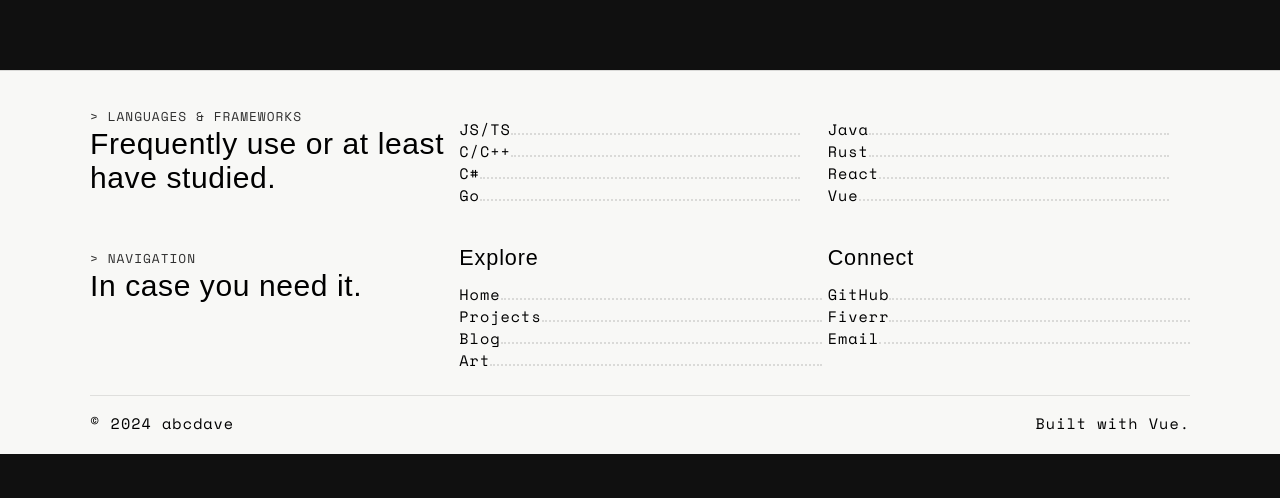
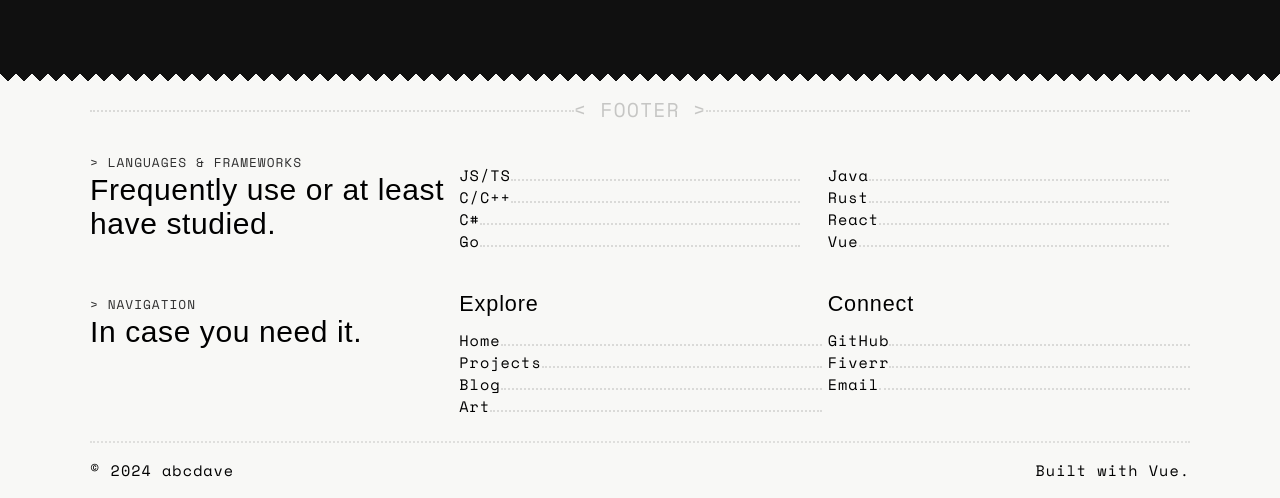
Before and after one commit to abcdavk/dafolio, a Vue app: page / in a window 1280 px wide. Shown: the part 3140-3638 px from the top of the page. Before the commit the page ends 3594 px from the top, so only its background shows below. Built offline with nearby package versions, Linux system fonts and the light colour scheme; some icons are missing; a web font is replaced by a local one.

Commit message:
feat: add receipt-edge-top class

```diff
--- a/src/assets/main.css
+++ b/src/assets/main.css
@@ -68,3 +68,15 @@ main {
 
   padding: 0;
 }
+
+.receipt-edge-top {
+  mask-image: conic-gradient(from 135deg at top, #0000, #101010 1deg 89deg, #0000 90deg);
+  mask-size: 16px 100%;
+  mask-repeat: round;
+  mask-position: top;
+
+  -webkit-mask-image: conic-gradient(from 135deg at top, #0000, #101010 1deg 89deg, #0000 90deg);
+  -webkit-mask-size: 16px 100%;
+  -webkit-mask-repeat: round;
+  -webkit-mask-position: top;
+}
--- a/src/components/Footer.vue
+++ b/src/components/Footer.vue
@@ -1,7 +1,12 @@
 <template>
-  <footer class="site-footer">
+  <footer class="site-footer receipt-edge-top">
     <div class="footer-container">
-      <div class="footer-grid">
+      <div class="title">
+        <span class="dots"></span>
+        <span class="text">< FOOTER ></span>
+        <span class="dots"></span>
+      </div>
+      <div class="footer-grid footer-top">
         <div class="footer-headline">
           <span>> LANGUAGES & FRAMEWORKS</span>
           <h4>Frequently use or at least have studied.</h4>
@@ -131,7 +136,7 @@ const { isMobile } = useIsMobile()
   width: 100%;
   height: 0 auto;
   background-color: #f8f8f6;
-  border-top: 1px solid rgba(0, 0, 0, 0.12);
+  /* border-top: 1px solid rgba(0, 0, 0, 0.12); */
   padding: 2rem 1rem 1.25rem;
   margin-top: 80px;
   color: #000;
@@ -140,6 +145,16 @@ const { isMobile } = useIsMobile()
 .footer-container {
   width: min(100%, 1100px);
   margin: 0 auto;
+}
+
+.footer-container .title {
+  display: flex;
+  color: rgba(0, 0, 0, 0.2);
+  font-family: var(--font-mono);
+}
+
+.footer-container .title .text {
+  line-height: 50%;
 }
 
 .footer-grid {
@@ -154,6 +169,10 @@ const { isMobile } = useIsMobile()
   display: grid;
   grid-template-columns: repeat(2, minmax(0, 1fr));
   gap: 6px;
+}
+
+.footer-top {
+  padding-top: 32px;
 }
 
 .footer-headline h4 {
@@ -189,6 +208,7 @@ const { isMobile } = useIsMobile()
 .footer-techstack li:hover {
   display: flex;
   filter: saturate(100%) hue-rotate(1deg) brightness(100%) contrast(100%);
+  background-color: rgba(0, 0, 0, 0.12);
 }
 
 .footer-techstack .icon {
@@ -235,7 +255,7 @@ const { isMobile } = useIsMobile()
 .footer-links a:hover,
 .footer-social a:hover,
 .footer-mail:hover {
-  color: #13b86b;
+  background-color: rgba(0, 0, 0, 0.12);
 }
 
 .footer-bottom {
@@ -243,7 +263,7 @@ const { isMobile } = useIsMobile()
   justify-content: space-between;
   gap: 1rem;
   padding-top: 1rem;
-  border-top: 1px solid rgba(0, 0, 0, 0.1);
+  border-top: 2px dotted rgba(0, 0, 0, 0.1);
 }
 
 @media (max-width: 768px) {
--- a/src/components/Home/ClientReviews.vue
+++ b/src/components/Home/ClientReviews.vue
@@ -207,7 +207,7 @@ onBeforeUnmount(() => {
 
 .review-card-track {
   display: flex;
-  gap: 1.5rem;
+  gap: 1rem;
   width: max-content;
 }
 
--- a/src/components/ReviewCard.vue
+++ b/src/components/ReviewCard.vue
@@ -44,7 +44,8 @@ defineProps({
   flex-direction: column;
   gap: 1rem;
 
-  flex: 0 0 360px;
+  flex: 0 0 300px;
+  min-height: 360px;
   max-height: 380px;
 
   padding: 1.5rem;
@@ -54,7 +55,7 @@ defineProps({
 
   background: rgba(255, 255, 255, 0.05);
 
-  box-shadow: 0 0 0 1px rgba(255, 255, 255, 0.35);
+  border: dotted 2px rgba(255, 255, 255, 0.35);
 
   transition:
     transform 0.2s ease,
@@ -64,7 +65,7 @@ defineProps({
 
 .review-card:hover {
   transform: translateY(-12px);
-  box-shadow: 0 0 0 1px #d6d6d6;
+  border: solid 2px rgba(255, 255, 255, 0.5);
 }
 
 .review-card__header {
@@ -84,6 +85,7 @@ defineProps({
 
 .review-card__username {
   margin: 0;
+  text-align: left;
   font-size: 1.4rem;
 }
 
@@ -116,6 +118,7 @@ defineProps({
 
   color: var(--text-color);
   line-height: 1.7;
+  font-size: 1rem;
 
   overflow-y: auto;
   overflow-x: hidden;
```
